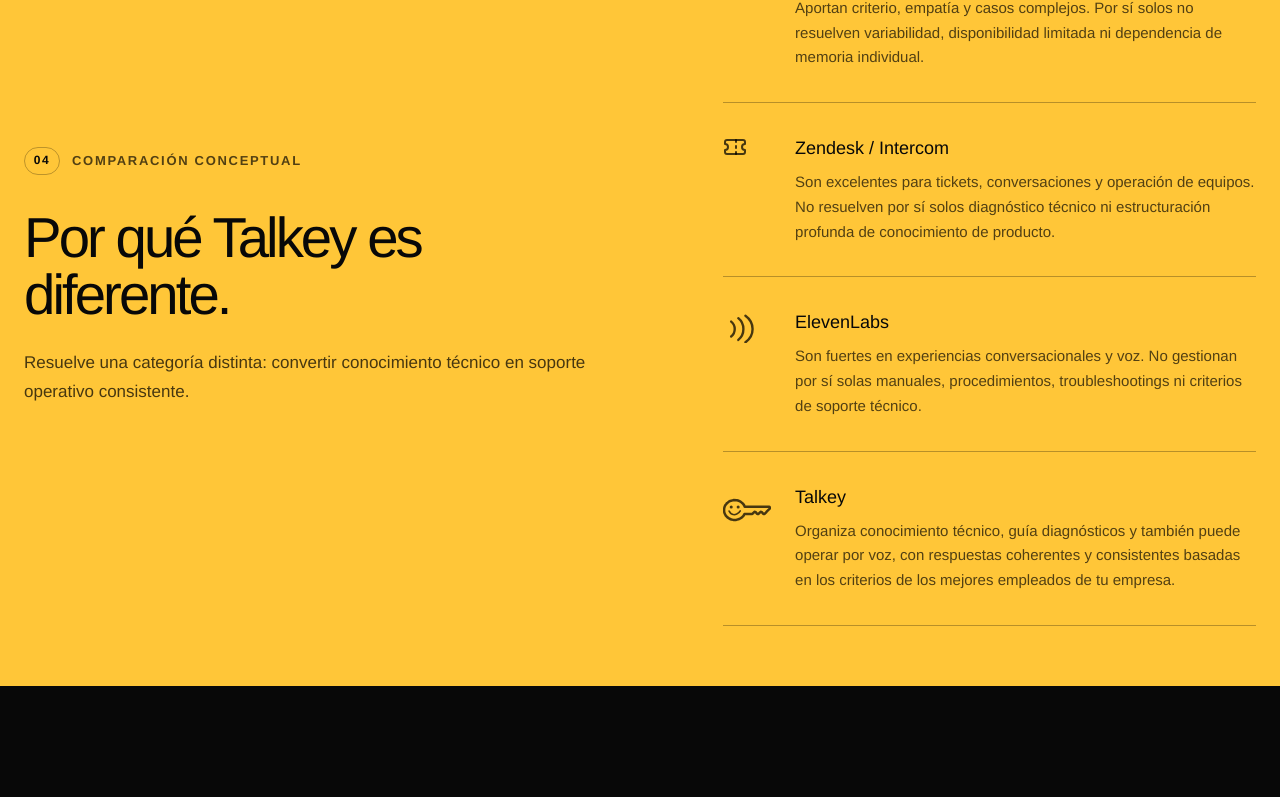
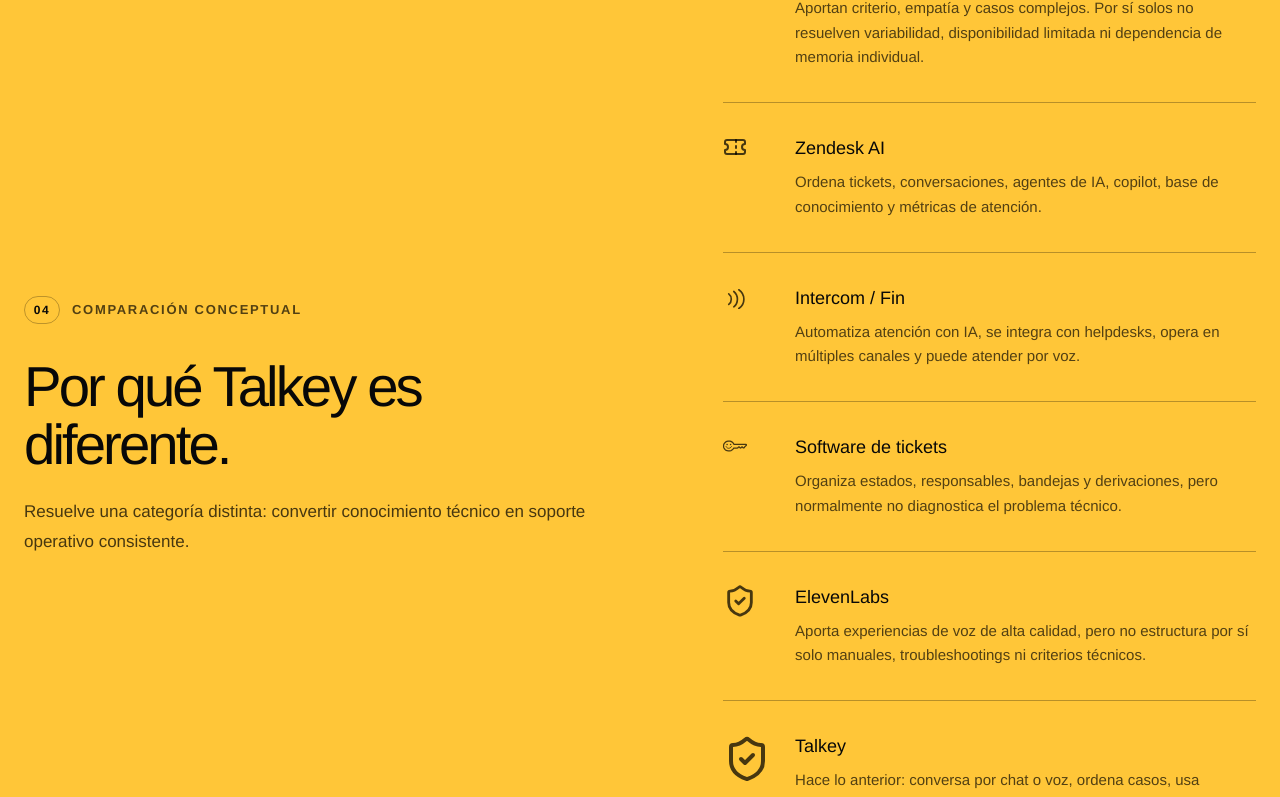
Before and after one commit to Lalob/Talkey-Website, a Next.js app: page /soporte-tecnico in a window 1280 px wide. Shown: the part 2256-3053 px from the top of the page. Built offline with nearby package versions, Linux system fonts and the light colour scheme; no server answers.

Commit message:
Expand Talkey comparison copy

```diff
--- a/components/commercial-home.tsx
+++ b/components/commercial-home.tsx
@@ -186,9 +186,11 @@
       body: "Resuelve una categoría distinta: convertir conocimiento técnico en soporte operativo consistente.",
       items: [
         { title: "Humanos", text: "Aportan criterio, empatía y casos complejos. Por sí solos no resuelven variabilidad, disponibilidad limitada ni dependencia de memoria individual." },
-        { title: "Zendesk / Intercom", text: "Son excelentes para tickets, conversaciones y operación de equipos. No resuelven por sí solos diagnóstico técnico ni estructuración profunda de conocimiento de producto." },
-        { title: "ElevenLabs", text: "Son fuertes en experiencias conversacionales y voz. No gestionan por sí solas manuales, procedimientos, troubleshootings ni criterios de soporte técnico." },
-        { title: "Talkey", text: "Organiza conocimiento técnico, guía diagnósticos y también puede operar por voz, con respuestas coherentes y consistentes basadas en los criterios de los mejores empleados de tu empresa." },
+        { title: "Zendesk AI", text: "Ordena tickets, conversaciones, agentes de IA, copilot, base de conocimiento y métricas de atención." },
+        { title: "Intercom / Fin", text: "Automatiza atención con IA, se integra con helpdesks, opera en múltiples canales y puede atender por voz." },
+        { title: "Software de tickets", text: "Organiza estados, responsables, bandejas y derivaciones, pero normalmente no diagnostica el problema técnico." },
+        { title: "ElevenLabs", text: "Aporta experiencias de voz de alta calidad, pero no estructura por sí solo manuales, troubleshootings ni criterios técnicos." },
+        { title: "Talkey", text: "Hace lo anterior: conversa por chat o voz, ordena casos, usa conocimiento, deriva y apoya al equipo humano. Además guía diagnóstico técnico paso a paso, identifica productos por foto, convierte manuales y experiencia interna en procedimientos útiles, puede guiar agentes durante llamadas y deriva con contexto técnico." },
       ],
     },
     securityPrivacy: {
@@ -314,9 +316,11 @@
       body: "It solves a different category: turning technical knowledge into consistent support operations.",
       items: [
         { title: "Humans", text: "Strong at judgment, empathy and complex cases. Alone, they do not solve variability, limited availability or dependency on individual memory." },
-        { title: "Zendesk / Intercom", text: "Excellent for tickets, conversations and team operations. They do not by themselves solve technical diagnosis or deep product knowledge structuring." },
-        { title: "ElevenLabs", text: "Strong at conversational and voice experiences. They do not by themselves manage manuals, procedures, troubleshooting flows or technical support criteria." },
-        { title: "Talkey", text: "Organizes technical knowledge, guides diagnostics and can also operate by voice, with coherent and consistent answers based on the criteria of your company's best employees." },
+        { title: "Zendesk AI", text: "Organizes tickets, conversations, AI agents, copilot, knowledge base and service metrics." },
+        { title: "Intercom / Fin", text: "Automates AI customer service, integrates with helpdesks, works across channels and can operate by voice." },
+        { title: "Ticketing software", text: "Organizes status, owners, queues and handoffs, but usually does not diagnose the technical issue." },
+        { title: "ElevenLabs", text: "Delivers high-quality voice experiences, but does not by itself structure manuals, troubleshooting flows or technical criteria." },
+        { title: "Talkey", text: "Does the above: chats or speaks, organizes cases, uses knowledge, hands off and supports the human team. It also guides technical diagnosis step by step, identifies products from a photo, turns manuals and internal expertise into useful procedures, can guide agents during phone calls and hands off with technical context." },
       ],
     },
     securityPrivacy: {
@@ -442,9 +446,11 @@
       body: "Risolve una categoria diversa: trasformare conoscenza tecnica in supporto operativo coerente.",
       items: [
         { title: "Umani", text: "Forti in criterio, empatia e casi complessi. Da soli non risolvono variabilità, disponibilità limitata e dipendenza dalla memoria individuale." },
-        { title: "Zendesk / Intercom", text: "Eccellenti per ticket, conversazioni e operazione dei team. Non risolvono da soli diagnosi tecnica o strutturazione profonda della conoscenza di prodotto." },
-        { title: "ElevenLabs", text: "Forti in esperienze conversazionali e voce. Non gestiscono da soli manuali, procedure, troubleshooting o criteri di supporto tecnico." },
-        { title: "Talkey", text: "Organizza conoscenza tecnica, guida diagnosi e può operare anche via voce, con risposte coerenti e consistenti basate sui criteri dei migliori dipendenti della tua azienda." },
+        { title: "Zendesk AI", text: "Organizza ticket, conversazioni, agenti IA, copilot, base di conoscenza e metriche di servizio." },
+        { title: "Intercom / Fin", text: "Automatizza l'assistenza con IA, si integra con helpdesk, opera su più canali e può funzionare via voce." },
+        { title: "Software di ticket", text: "Organizza stati, responsabili, code e passaggi, ma di solito non diagnostica il problema tecnico." },
+        { title: "ElevenLabs", text: "Offre esperienze vocali di alta qualità, ma non struttura da sola manuali, troubleshooting o criteri tecnici." },
+        { title: "Talkey", text: "Fa quanto sopra: conversa via chat o voce, organizza casi, usa conoscenza, passa il caso e supporta il team umano. Inoltre guida la diagnosi tecnica passo dopo passo, identifica prodotti da una foto, trasforma manuali ed esperienza interna in procedure utili, può guidare agenti durante chiamate telefoniche e passa il caso con contesto tecnico." },
       ],
     },
     securityPrivacy: {
@@ -705,7 +711,7 @@
           </div>
           <div className="mk-security-list">
             {narrative.comparison.items.map((item, index) => {
-              const Icon = comparisonIcons[index];
+              const Icon = comparisonIcons[index] ?? ShieldCheck;
               const isTalkey = item.title === "Talkey";
               const isElevenLabs = item.title === "ElevenLabs";
               return <article key={item.title}><Icon className={isTalkey ? "mk-comparison-talkey-icon" : undefined} size={isTalkey ? 42 : isElevenLabs ? 34 : 24} /><div><h3>{item.title}</h3><p>{item.text}</p></div></article>;
--- a/components/platform-site.tsx
+++ b/components/platform-site.tsx
@@ -187,9 +187,12 @@
       },
     ],
     comparison: [
-      { title: "Vambe", text: "Muy fuerte en automatización comercial, demanda, agendamiento y seguimiento de leads." },
-      { title: "CRM tradicional", text: "Ordena oportunidades, pero depende de que el equipo registre, priorice y mantenga la conversación viva." },
-      { title: "Talkey Ventas", text: "Opera la conversación, prioriza, prepara próximos pasos y conecta el cliente ganado con soporte técnico." },
+      { title: "Vambe", text: "Automatiza demanda, conversación, calificación, agendamiento y seguimiento para que no se pierdan leads." },
+      { title: "HubSpot Breeze", text: "Aporta CRM, pipeline, automatización comercial, prospección con IA y datos de clientes en una plataforma amplia." },
+      { title: "Salesforce Agentforce", text: "Permite crear agentes conectados a datos y acciones dentro de un ecosistema enterprise muy robusto." },
+      { title: "Salesloft / Drift", text: "Orquesta revenue, chat comercial, inteligencia de conversaciones, cadencias, deals y acciones para equipos de ventas." },
+      { title: "Manychat", text: "Automatiza conversaciones en Instagram, WhatsApp, Messenger y TikTok para capturar leads y vender por canales sociales." },
+      { title: "Talkey Ventas", text: "Hace lo anterior: conversa, califica, agenda, ordena pipeline y da seguimiento. Además conecta la venta con soporte técnico, usa historial por cliente, detecta leads repetidos, permite ajustar criterios en Talkey Editor y mantiene continuidad cuando la venta termina en instalación, garantía o postventa." },
     ],
     nextTitle: "Convierte conversación en pipeline.",
     nextBody:
@@ -546,10 +549,10 @@
         <div className="mk-container">
           <div className="mk-section-heading">
             <p className="mk-section-label"><span>06</span>Comparación</p>
-            <h2>Talkey compite con Vambe, pero mira más ciclo de vida.</h2>
+            <h2>Talkey compite con herramientas de ventas, pero mira más ciclo de vida.</h2>
             <p>
-              Si tu venta termina en instalación, garantía, postventa o soporte técnico, el contexto no puede morir cuando
-              se cierra la oportunidad.
+              Si tu venta termina en instalación, garantía, postventa o soporte técnico, necesitas más que captar y convertir:
+              necesitas que el contexto siga vivo después del cierre.
             </p>
           </div>
           <div className="mk-comparison-grid">
```
